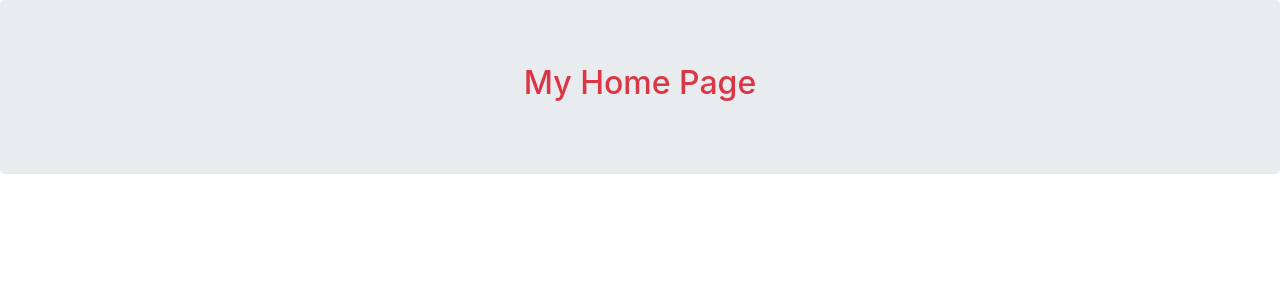
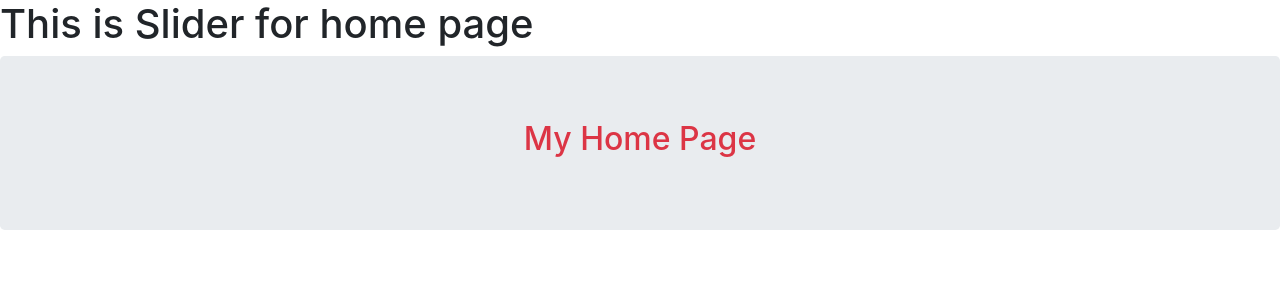
Before and after one commit to Tonmoyhridhaan/Django-Learn, a Django app: page / in a window 1280 px wide. Shown: the part 56-356 px from the top of the page. Run offline with Django 3.2, Linux system fonts and the light colour scheme; some libraries are stand-ins or nearby versions.

Commit message:
slider.html created and included in index.html through include block

```diff
--- a/protfolio/templates/index.html
+++ b/protfolio/templates/index.html
@@ -4,8 +4,8 @@
 {%endblock%}
 
 {%block content%}
+  {% include "slider.html" %}
   <div class = "jumbotron">
     <h2 class="text-center text-danger">My Home Page</h2>
   </div>
-
 {%endblock%}
--- /dev/null
+++ b/protfolio/templates/slider.html
@@ -0,0 +1 @@
+<h1>This is Slider for home page</h1>
```
